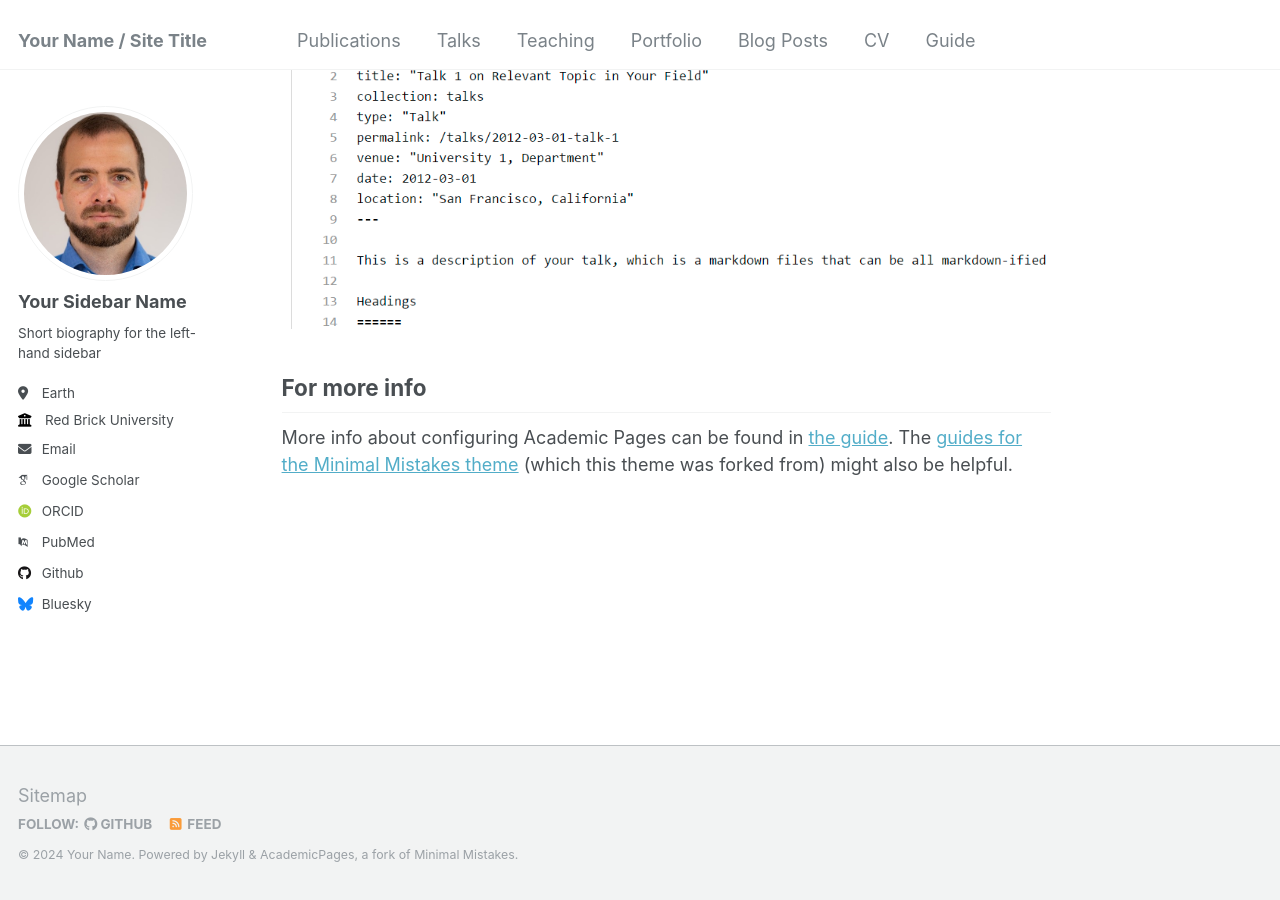
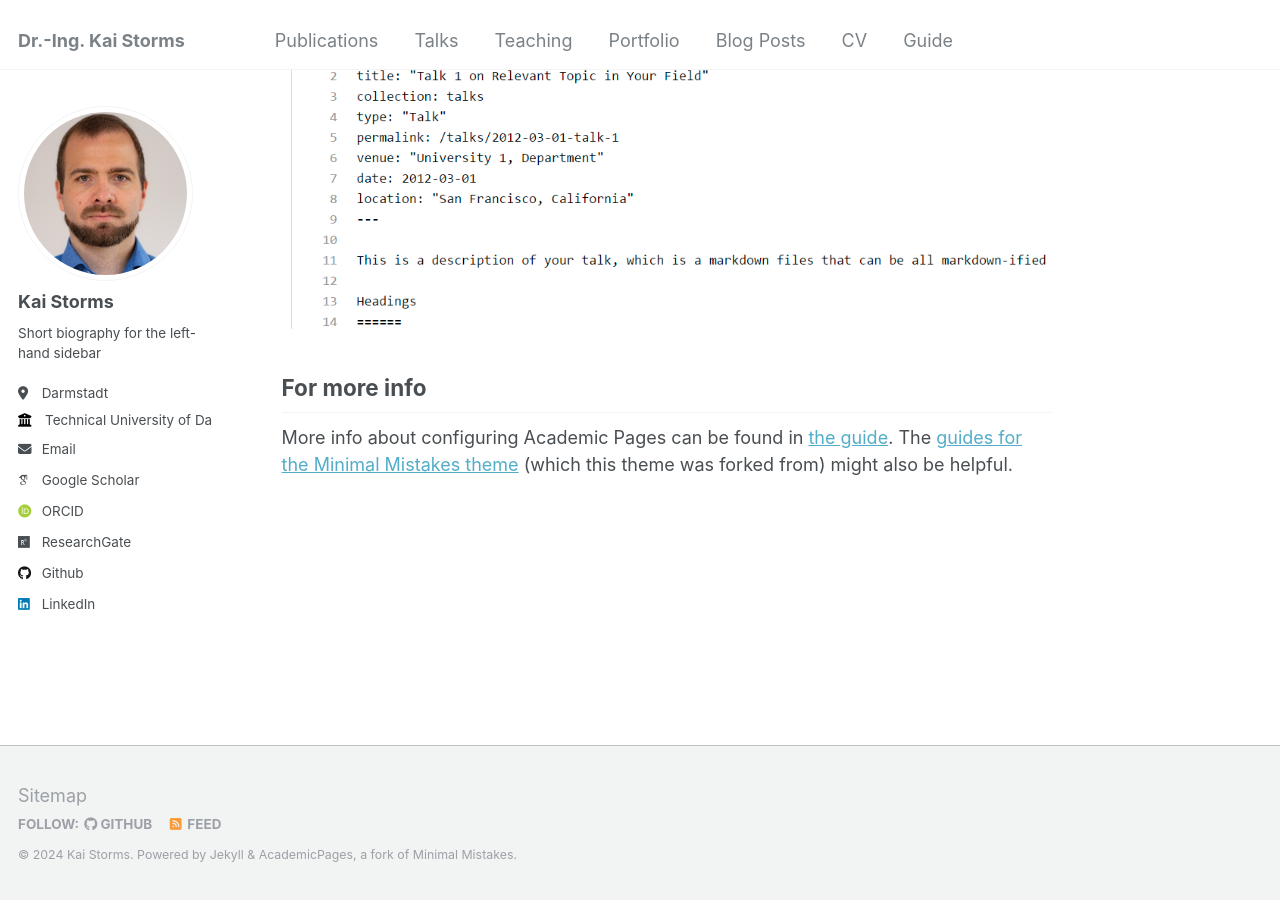
Before and after one commit to kai-storms/kai-storms.github.io, a Jekyll site: the page built from _pages/about.md, in a window 1280 px wide and 900 px high, scrolled down 2660 px. Built offline with Jekyll 4.4.1, drawn with Linux system fonts in a browser that asks for light colours; some web fonts are replaced.

Commit message:
initial setup of _config.yml

```diff
--- a/_config.yml
+++ b/_config.yml
@@ -8,13 +8,13 @@
 
 # Basic Site Settings
 locale                   : "en-US"
-title                    : "Your Name / Site Title"
+title                    : "Dr.-Ing. Kai Storms"
 title_separator          : "-"
-name                     : &name "Your Name"
+name                     : &name "Kai Storms"
 description              : &description "personal description"
-url                      : https://academicpages.github.io # the base hostname & protocol for your site e.g. "https://mmistakes.github.io"
+url                      : https://kai-storms.github.io # the base hostname & protocol for your site e.g. "https://mmistakes.github.io"
 baseurl                  : "" # the subpath of your site, e.g. "/blog"
-repository               : "academicpages/academicpages.github.io"
+repository               : "kai-storms/kai-storms.github.io"
 
 # Site Author - The following control what appear as part of the author content on the side bar.
 #               If a field is blank the icon and link will not appear, otherwise it will be shown.
@@ -22,33 +22,33 @@ repository               : "academicpages/academicpages.github.io"
 author:
   # Biographic information
   avatar           : "profile.png"
-  name             : "Your Sidebar Name"
+  name             : "Kai Storms"
   pronouns         : # example: "she/her"
   bio              : "Short biography for the left-hand sidebar"
-  location         : "Earth"
-  employer         : "Red Brick University"
+  location         : "Darmstadt"
+  employer         : "Technical University of Darmstadt"
   uri              : # URL
-  email            : "none@example.org"
+  email            : "kai.storms@tu-darmstadt.de"
 
   # Academic websites
   arxiv            : # URL - Update with the correct link to your profile
-  googlescholar    : "https://scholar.google.com/citations?user=PS_CX0AAAAAJ"
+  googlescholar    : https://scholar.google.de/citations?user=1fVVaxsAAAAJ"
   impactstory      : # URL
-  orcid            : "http://orcid.org/yourorcidurl"
+  orcid            : "http://orcid.org/0000-0002-9551-5466"
   semantic         : # URL
-  pubmed           : "https://www.ncbi.nlm.nih.gov/pubmed/?term=john+snow"
-  researchgate     : # URL
+  pubmed           : # URL
+  researchgate     : "https://www.researchgate.net/profile/Kai-Storms"
 
   # Repositories and software development
   bitbucket        : # Username - Update with your username on the site
   codepen          : # Username
   dribbble         : # Username
-  github           : "academicpages"
+  github           : "kai-storms"
   kaggle           : # Username
   stackoverflow    : # User number or user number and name (i.e., use "1" or "1/jeff-atwood")
 
   # Social media
-  bluesky          : "bsky.app" # Replace this with you Bluesky username
+  bluesky          : # Username
   facebook         : # Username
   flickr           : # Username
   foursquare       : # Username
@@ -57,7 +57,7 @@ author:
   keybase          : # Username
   instagram        : # Username
   lastfm           : # Username
-  linkedin         : # Username
+  linkedin         : "kai-storms-24615a166"
   mastodon         : # URL
   medium           : # URL
   pinterest        : # Username
```
